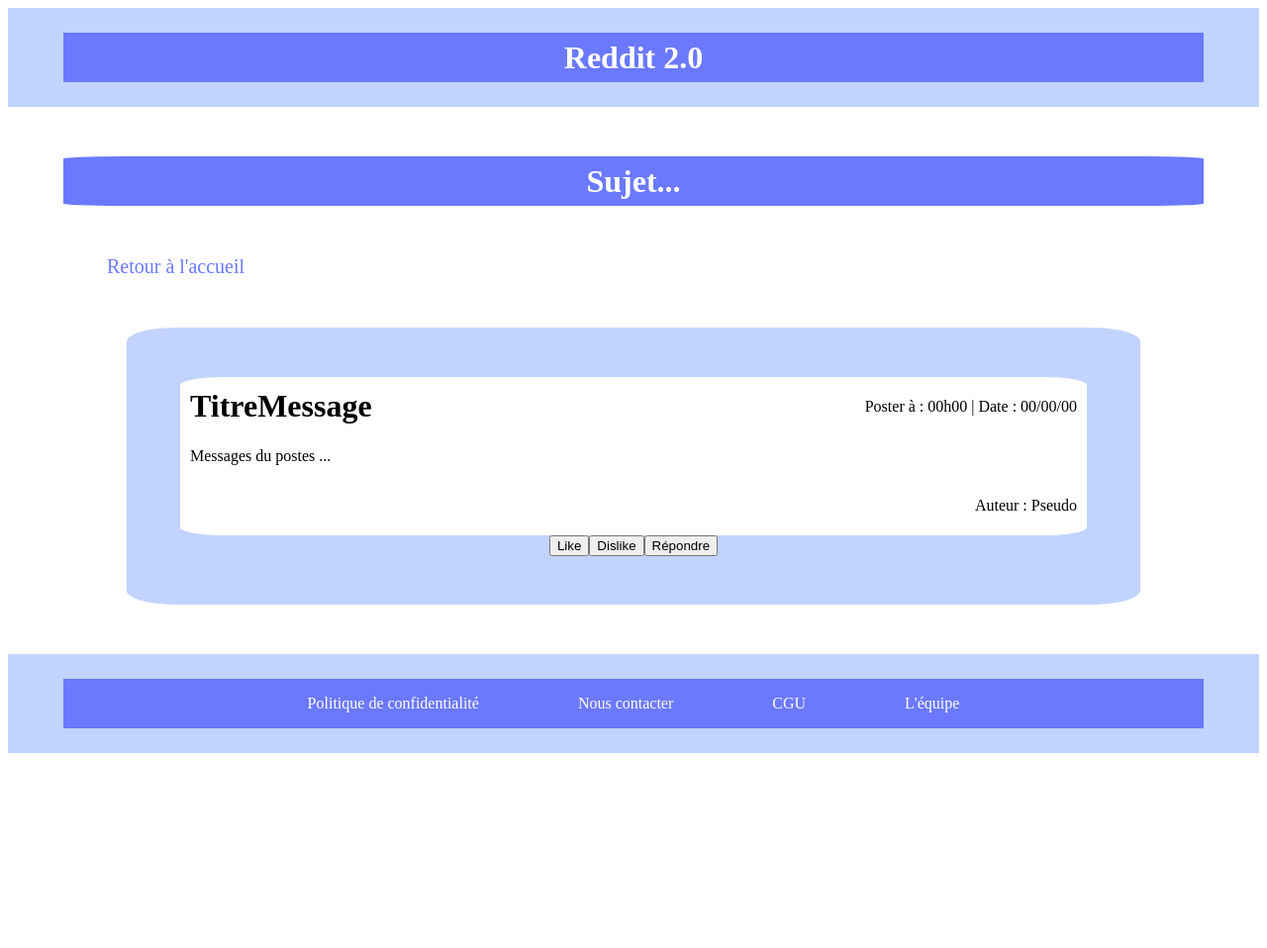
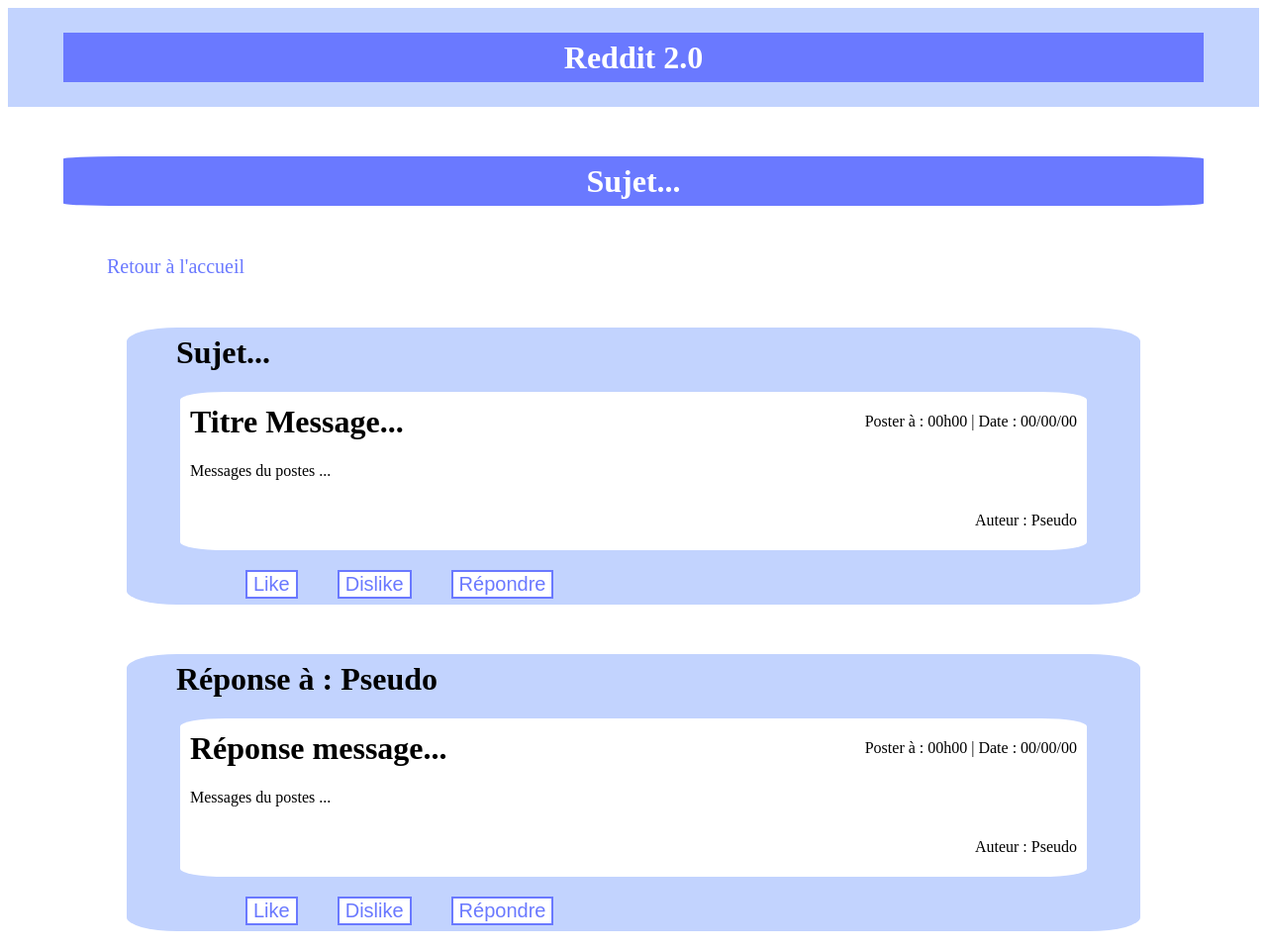
Before and after one commit to Axelinou/BARBESIER-PHAM-AUZET-Forum, a plain HTML site: page HTML/Topic.html in a window 1280 px wide. Shown: the top 958 px of the page at 99% size. Before the commit the page ends 800 px from the top, so only its background shows below. Drawn offline with Linux system fonts and the light colour scheme.

Commit message:
ajout page topic

```diff
--- a/CSS/Style.css
+++ b/CSS/Style.css
@@ -122,6 +122,7 @@ ul{
     justify-content: center;
     align-items: center;
     margin-right: 20px;
+    overflow: auto;
 }
 
 .DateHeurSujet{
@@ -281,12 +282,26 @@ ul{
 .FondBleuClaireMessages{
     display: flex;
     flex-direction: column;
-    align-items: center;
     justify-content: center;
     background-color: rgb(194,211,254);
     border-radius: 5%;
     width: 80vw;
     height: 35vh;
+    margin-bottom: 50px;
+
+}
+
+.ContenueFondBlancMessage{
+    display: flex;
+    flex-direction: column;
+    justify-content: center;
+}
+
+.ContenueFondBlanc{
+    display: flex;
+    flex-direction: column;
+    justify-content: center;
+    align-items: center;
 }
 
 .FondBlancMessages{
@@ -315,6 +330,20 @@ ul{
 
 .ContenueRéaction{
     display: flex;
+    margin-left: 100px;
+}
+
+.FondBlancRéaction{
+    display: flex;
+    background-color: white;
+    border: 2px solid rgb(106,121,255);
+    margin: 20px;
+    color: rgb(106,121,255);
+    font-size: 20px;
+}
+
+.TitreRéponse{
+    margin-left: 50px;
 }
 
 /*Footer*/
--- a/HTML/Topic.html
+++ b/HTML/Topic.html
@@ -25,27 +25,54 @@
     </div>
     <div class="Parent">
         <div class="FondBleuClaireMessages">
+            <div class="ContenueFondBlancMessage">
+                <div class="FondBlancRéponse">
+                    <h1 class="TitreRéponse">Sujet...</h1>
+                </div>
+                <div class="ContenueFondBlanc">
                     <div class="FondBlancMessages">
                         <div class="TitreMessagePostes">
-                    <h1 class="TitreMessage">TitreMessage</h1>
+                            <h1 class="TitreMessage">Titre Message...</h1>
                             <p class="DateHeur">Poster à : 00h00 | Date : 00/00/00</p>
                         </div>
                         <p class="MessagesPostes">Messages du postes ...</p>
                         <p class="Auteur">Auteur : Pseudo</p>
                     </div>
+                </div>
+            </div>
             <div class="ContenueRéaction">
-                <div class="FondBlancRéaction">
-                    <button>Like</button>
+                <button class="FondBlancRéaction">Like</button>
+                <button class="FondBlancRéaction">Dislike</button>
+                <button class="FondBlancRéaction">Répondre</button>
             </div>
-                <div class="FondBlancRéaction">
-                    <button>Dislike</button>
         </div>
-                <div class="FondBlancRéaction">
-                    <button>Répondre</button>
+
+        <div class="FondBleuClaireMessages">
+            <div class="ContenueFondBlancMessage">
+                <div class="FondBlancRéponse">
+                    <h1 class="TitreRéponse">Réponse à : Pseudo</h1>
+                </div>
+                <div class="ContenueFondBlanc">
+                    <div class="FondBlancMessages">
+                        <div class="TitreMessagePostes">
+                            <h1 class="TitreMessage">Réponse message...</h1>
+                            <p class="DateHeur">Poster à : 00h00 | Date : 00/00/00</p>
+                        </div>
+                        <p class="MessagesPostes">Messages du postes ...</p>
+                        <p class="Auteur">Auteur : Pseudo</p>
                     </div>
                 </div>
             </div>
+            <div class="ContenueRéaction">
+                <button class="FondBlancRéaction">Like</button>
+                <button class="FondBlancRéaction">Dislike</button>
+                <button class="FondBlancRéaction">Répondre</button>
             </div>
+        </div>
+    </div>
+
+
+
 
     <div class="FondBleuClaire">
         <div class="FondBleuFoncer">
```
Lines whose indentation alone changed are shown as unchanged.
